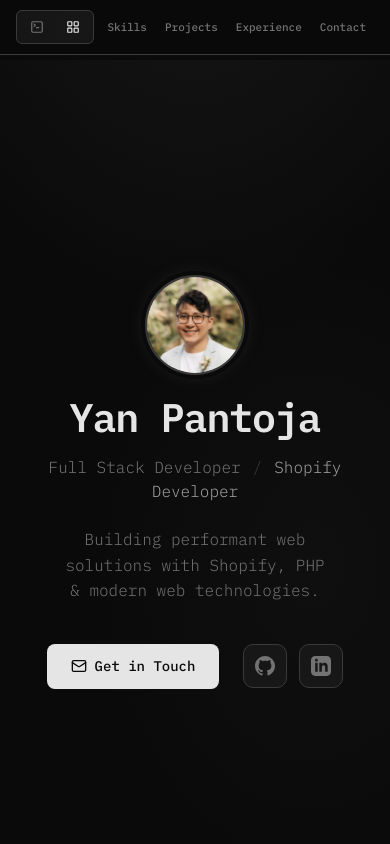
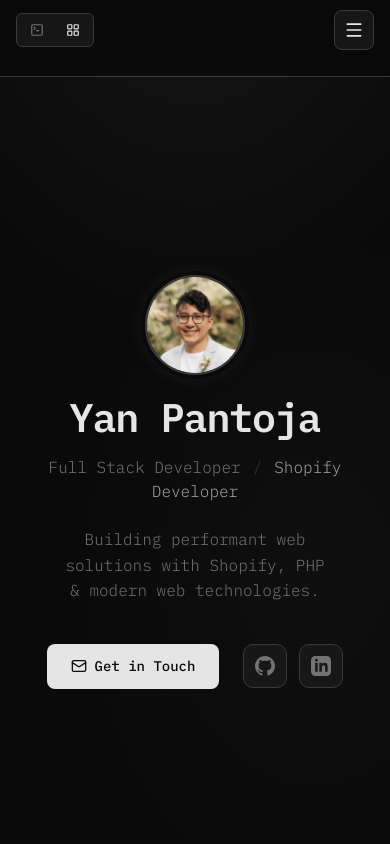
Before and after one commit to yanpantoja/portfolio, a Next.js app: page / in a window 390 px wide. Both pictures are taken after a click on the button 341 px from the left and 24 px from the top of the page. Shown: the top 844 px of the page. Built offline with nearby package versions, Linux system fonts and the light colour scheme.

Commit message:
fix: corrige header mobile

```diff
--- a/src/app/globals.css
+++ b/src/app/globals.css
@@ -415,6 +415,10 @@
     gap: 4px;
   }
 
+  .portfolio-header-nav--desktop {
+    display: flex;
+  }
+
   .portfolio-header-link {
     padding: 6px 12px;
     font-family: var(--font-family-mono);
@@ -429,6 +433,67 @@
   .portfolio-header-link:hover {
     color: var(--color-text);
     background: rgba(255, 255, 255, 0.05);
+  }
+
+  /* Mobile Menu Button - Hidden on Desktop */
+  .portfolio-header-menu-btn {
+    display: none;
+    align-items: center;
+    justify-content: center;
+    width: 40px;
+    height: 40px;
+    padding: 0;
+    background: rgba(255, 255, 255, 0.05);
+    border: 1px solid var(--color-border);
+    border-radius: 8px;
+    color: var(--color-text);
+    cursor: pointer;
+    transition: all 0.15s ease;
+    flex-shrink: 0;
+  }
+
+  .portfolio-header-menu-btn:hover {
+    background: rgba(255, 255, 255, 0.1);
+    border-color: var(--color-accent);
+  }
+
+  /* Mobile Navigation Dropdown - Hidden on Desktop */
+  .portfolio-header-nav--mobile {
+    display: none;
+    flex-direction: column;
+    padding: 0 16px 16px;
+    gap: 4px;
+    max-height: 0;
+    overflow: hidden;
+    opacity: 0;
+    transition: all 0.25s ease;
+  }
+
+  .portfolio-header-nav--mobile.open {
+    max-height: 300px;
+    opacity: 1;
+    padding-top: 8px;
+  }
+
+  .portfolio-header-link--mobile {
+    display: block;
+    padding: 12px 16px;
+    font-family: var(--font-family-mono);
+    font-size: 14px;
+    font-weight: 500;
+    color: var(--color-text-dim);
+    text-decoration: none;
+    border-radius: 8px;
+    background: rgba(255, 255, 255, 0.03);
+    border: 1px solid transparent;
+    transition: all 0.15s ease;
+  }
+
+  .portfolio-header-link--mobile:hover,
+  .portfolio-header-link--mobile:focus {
+    color: var(--color-text);
+    background: rgba(255, 255, 255, 0.08);
+    border-color: var(--color-border);
   }
 
   .portfolio-main {
@@ -1264,17 +1329,18 @@
     display: none;
   }
 
-  .portfolio-header-nav {
-    flex: 1;
-    justify-content: flex-end;
-    overflow-x: auto;
-    gap: 2px;
+  /* Hide desktop nav, show mobile menu button */
+  .portfolio-header-nav--desktop {
+    display: none;
   }
 
-  .portfolio-header-link {
-    padding: 6px 8px;
-    font-size: 11px;
-    white-space: nowrap;
+  .portfolio-header-menu-btn {
+    display: flex;
+  }
+
+  /* Show mobile navigation dropdown */
+  .portfolio-header-nav--mobile {
+    display: flex;
   }
 
   /* Terminal Mobile */
--- a/src/components/portfolio/Portfolio.tsx
+++ b/src/components/portfolio/Portfolio.tsx
@@ -1,6 +1,7 @@
 'use client';
 
-import { TerminalSquare, LayoutGrid } from 'lucide-react';
+import { useState } from 'react';
+import { TerminalSquare, LayoutGrid, Menu, X } from 'lucide-react';
 import type { Mode } from '@/lib/usePersistedMode';
 import { personalInfo } from '@/data/portfolio';
 import Hero from './Hero';
@@ -17,6 +18,19 @@
 
 export default function Portfolio({ mode, onToggleMode }: PortfolioProps = {}) {
   const firstName = personalInfo.name.split(' ')[0].toLowerCase();
+  const [mobileMenuOpen, setMobileMenuOpen] = useState(false);
+
+  const navLinks = [
+    { href: '#about', label: 'About' },
+    { href: '#skills', label: 'Skills' },
+    { href: '#projects', label: 'Projects' },
+    { href: '#experience', label: 'Experience' },
+    { href: '#contact', label: 'Contact' },
+  ];
+
+  const handleNavClick = () => {
+    setMobileMenuOpen(false);
+  };
 
   return (
     <div className="portfolio-container">
@@ -46,15 +60,43 @@
             {firstName}@dev
           </span>
 
-          {/* Right: Navigation Links */}
-          <nav className="portfolio-header-nav">
-            <a href="#about" className="portfolio-header-link">About</a>
-            <a href="#skills" className="portfolio-header-link">Skills</a>
-            <a href="#projects" className="portfolio-header-link">Projects</a>
-            <a href="#experience" className="portfolio-header-link">Experience</a>
-            <a href="#contact" className="portfolio-header-link">Contact</a>
+          {/* Right: Navigation Links (Desktop) */}
+          <nav className="portfolio-header-nav portfolio-header-nav--desktop">
+            {navLinks.map((link) => (
+              <a key={link.href} href={link.href} className="portfolio-header-link">
+                {link.label}
+              </a>
+            ))}
           </nav>
+
+          {/* Mobile Menu Button */}
+          <button
+            className="portfolio-header-menu-btn"
+            onClick={() => setMobileMenuOpen(!mobileMenuOpen)}
+            aria-label={mobileMenuOpen ? 'Close menu' : 'Open menu'}
+            aria-expanded={mobileMenuOpen}
+          >
+            {mobileMenuOpen ? <X size={20} /> : <Menu size={20} />}
+          </button>
         </div>
+
+        {/* Mobile Navigation Dropdown */}
+        <nav
+          className={`portfolio-header-nav--mobile ${mobileMenuOpen ? 'open' : ''}`}
+          aria-hidden={!mobileMenuOpen}
+        >
+          {navLinks.map((link) => (
+            <a
+              key={link.href}
+              href={link.href}
+              className="portfolio-header-link--mobile"
+              onClick={handleNavClick}
+              tabIndex={mobileMenuOpen ? 0 : -1}
+            >
+              {link.label}
+            </a>
+          ))}
+        </nav>
       </header>
 
       <main className="portfolio-main">
```
